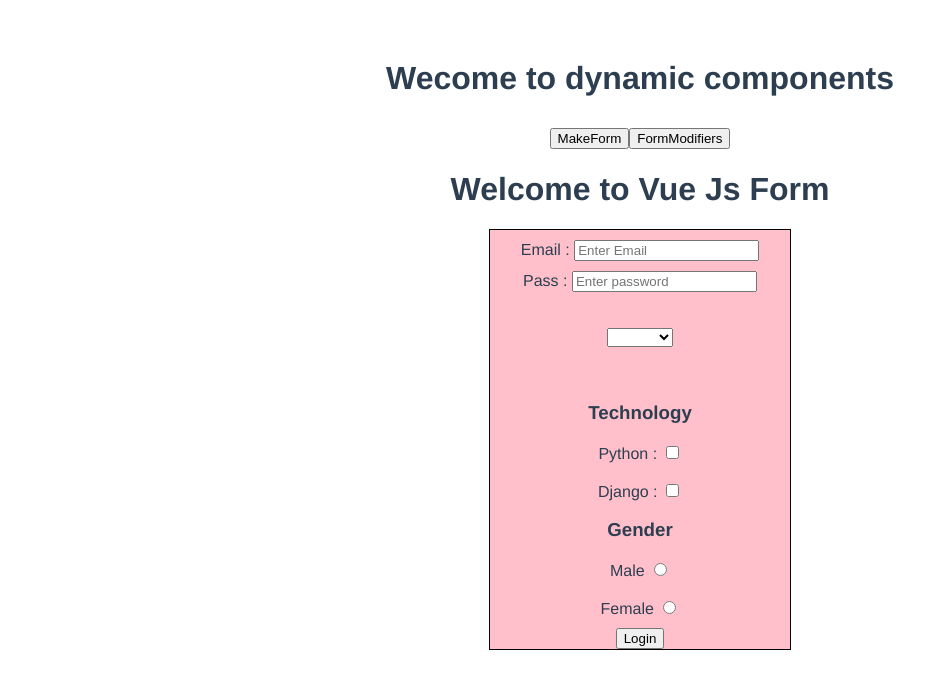
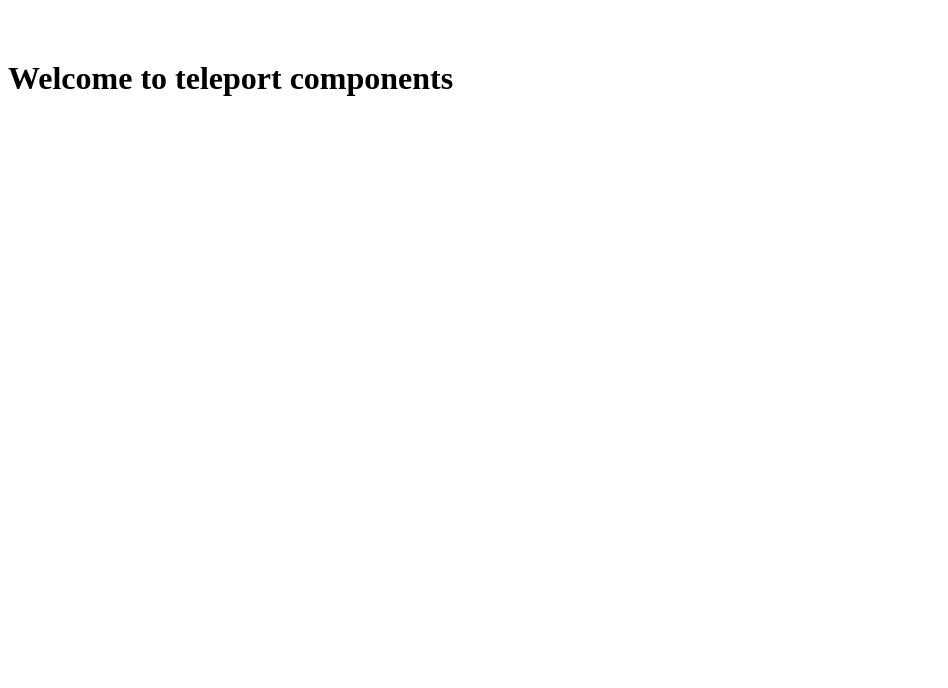
Before and after one commit to rahulsonwane/vue_js_tutorail, a Vue app: page / in a window 1280 px wide. Shown: the top 688 px of the page, without its empty margins (0-948 px from the left). Built offline with nearby package versions, Linux system fonts and the light colour scheme.

Commit message:
teleport component using id

```diff
--- a/public/index.html
+++ b/public/index.html
@@ -12,6 +12,10 @@
       <strong>We're sorry but <%= htmlWebpackPlugin.options.title %> doesn't work properly without JavaScript enabled. Please enable it to continue.</strong>
     </noscript>
     <div id="app"></div>
+    <div id="footer"></div>
+
+
+    </div>
     <!-- built files will be auto injected -->
   </body>
 </html>
--- a/src/App.vue
+++ b/src/App.vue
@@ -17,16 +17,21 @@
   <!-- <PassNonProps/> -->
   <!-- <WaTchers/> -->
 <!-- <BaseSlot/> -->
-<DnyCom/>
+<!-- <DnyCom/> -->
+<Teleport to="#footer">
+  <FooterTele/>
+</Teleport>
+
 </template>
 
 
 <script>
+import FooterTele from './components/FooterTele.vue';
 // import FormModifier from './components/FormModifier.vue';
 // import PassNonProps from './components/PassNonProps.vue';
 
 // import BaseSlot from './components/BaseSlot.vue';
-import DnyCom from './components/DnyCom.vue';
+// import DnyCom from './components/DnyCom.vue';
 // import WaTchers from './components/WaTchers.vue';
 
 
@@ -54,7 +59,8 @@ export default {
     // PassNonProps,
     // WaTchers,
     // BaseSlot,
-    DnyCom
+    // DnyCom,
+    FooterTele
 }
 }
 </script>
--- /dev/null
+++ b/src/components/FooterTele.vue
@@ -0,0 +1,10 @@
+<template>
+    <h1> Welcome to teleport components</h1>
+</template>
+
+
+<script>
+export default{
+    name:"FooterTele"
+}
+</script>
```
